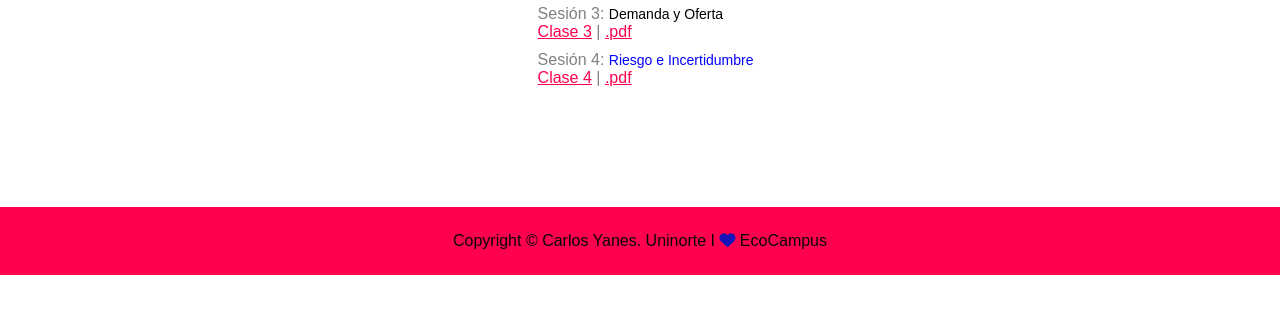
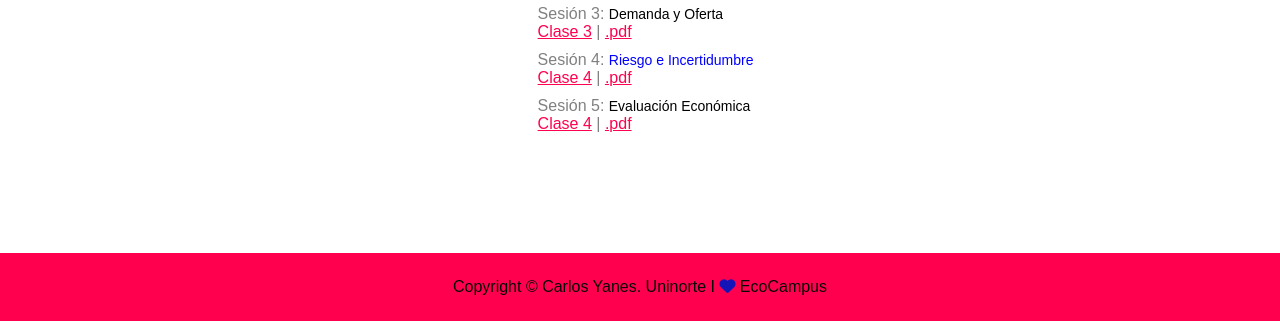
Before and after one commit to keynes37/Portfolio, a plain HTML site: page Health.html in a window 1280 px wide. Shown: the part 621-942 px from the top of the page. Before the commit the page ends 896 px from the top, so only its background shows below. Drawn offline with Linux system fonts and the light colour scheme.

Commit message:
Matias out

```diff
--- a/Health.html
+++ b/Health.html
@@ -60,6 +60,8 @@
                             <a href="https://raw.githack.com/keynes37/Healthdim/main/data/Int03.html#1">Clase 3</a> | <a href="#">.pdf</a></li>
                             <li> Sesión 4: <span style="color: blue;"> Riesgo e Incertidumbre</span> <br>
                             <a href="https://raw.githack.com/keynes37/Healthdim/main/data/Int04.html#1">Clase 4</a> | <a href="#">.pdf</a></li>
+                            <li> Sesión 5: <span style="color: black;"> Evaluación Económica</span> <br>
+                            <a href="https://raw.githack.com/keynes37/Healthdim/main/data/Int05.html#1">Clase 4</a> | <a href="#">.pdf</a></li>
                         </ul>
                     </div>
                     <div class="tab-contents" id="lectura">
```
